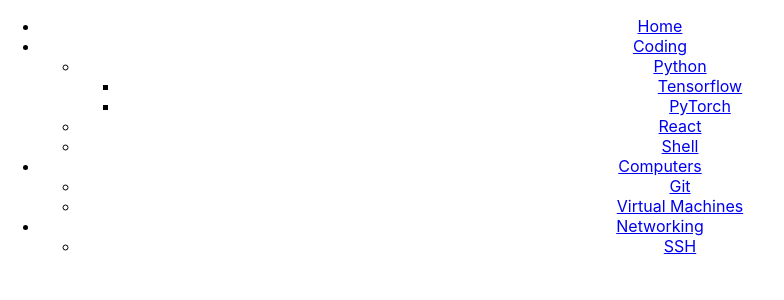
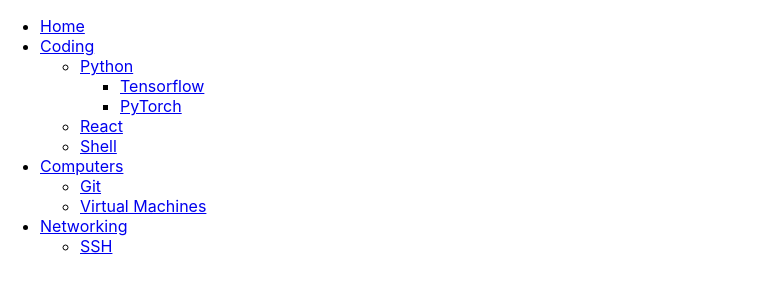
Before and after one commit to fordaj/fordnotes, a React (Create React App) app: page / in a window 1280 px wide. Shown: the top 300 px of the page, without its empty margins (0-784 px from the left). Built offline with nearby package versions, Linux system fonts and the light colour scheme.

Commit message:
Upgraded NavBar to render recursively

```diff
--- a/src/App.css
+++ b/src/App.css
@@ -1,38 +1,51 @@
-.App {
-  text-align: center;
+body {
+  margin: 0;
+  padding: 0;
+}
+.NavbarItems {
+  background-color: black;
+  margin: 0;
+  padding: 0;
+  height: 80px;
 }
 
-.App-logo {
-  height: 40vmin;
-  pointer-events: none;
+.NavbarItems h1 {
+  color: white;
+  padding: 10px;
+  font-size: 25px;
 }
-
-@media (prefers-reduced-motion: no-preference) {
-  .App-logo {
-    animation: App-logo-spin infinite 20s linear;
-  }
+.logo {
+  width: 20%;
+  float: left;
 }
-
-.App-header {
-  background-color: #282c34;
-  min-height: 100vh;
-  display: flex;
-  flex-direction: column;
-  align-items: center;
-  justify-content: center;
-  font-size: calc(10px + 2vmin);
+.navbar-ul {
+  width: 80%;
+  float: left;
+  list-style: none;
+  margin: 0px;
+  padding: 0;
+}
+/* li {
+  display: inline;
+  list-style: none;
+  font-size: 18px;
+  padding: 10px;
+  line-height: 80px;
+} */
+.nav-links {
   color: white;
+  text-decoration: none;
 }
-
-.App-link {
-  color: #61dafb;
+.nav-links-mobile {
+  color: white;
+  text-decoration: none;
 }
-
-@keyframes App-logo-spin {
-  from {
-    transform: rotate(0deg);
-  }
-  to {
-    transform: rotate(360deg);
-  }
+li:hover {
+  background-color: white;
 }
+li:hover .nav-links {
+  color: black;
+}
+li:hover .nav-links-mobile {
+  color: black;
+}
--- a/src/App.js
+++ b/src/App.js
@@ -1,10 +1,11 @@
 import "./App.css"
-import NavBar from "./components/NavBar/NavBar";
+import NavBar from "./components/NavBar/NavBar"
+import {Pages} from "./components/NavBar/Pages"
 
 export default function App() {
   return (
     <div className="App">
-      <NavBar />
+      <NavBar Pages={Pages}/>
     </div>
   );
 }
--- a/src/components/NavBar/NavBar.js
+++ b/src/components/NavBar/NavBar.js
@@ -1,129 +1,31 @@
-import React from "react";
-// import { Pages } from "./Pages";
-// import "./NavBar.css"
+import React, { useState } from "react";
 
-export default class NavBar extends React.Component {
-  constructor(props) {
-    super(props);
-    this.state = {
-      Pages: [
+export default function NavBar({ Pages }) {
+  const [isVisible, setIsVisible] = useState(false);
+  const expand = () => {
+    setIsVisible(!isVisible);
+  };
+  return (
+    <ul>
       {
-            Title: "Home",
-            URL: "#",
-            Classes: "NavBar-Page"
-        },
-        {
-            Title: "Coding",
-            URL: "#",
-            Classes: "NavBar-Page",
-            Subpages: [
-              {
-                Title: "Python",
-                URL: "#",
-                Classes: "NavBar-Subpage",
-                Subsubpages: [
-                  {
-                    Title: "Tensorflow",
-                    URL: "#",
-                    Classes: "NavBar-Subsubpage"
-                  },
-                  {
-                    Title: "PyTorch",
-                    URL: "#",
-                    Classes: "NavBar-Subsubpage"
+        Pages.map(
+          (Page) => {
+            if (Page.Pages !== undefined){
+              return (
+                <li key={Page.Title}>
+                  <a href={Page.URL}>{Page.Title}</a>
+                  <NavBar Pages={Page.Pages} />
+                </li>
+              );
             }
-                ]
-              },
-              {
-                Title: "React",
-                URL: "#",
-                Classes: "NavBar-Subpage"
-              },
-              {
-                Title: "Shell",
-                URL: "#",
-                Classes: "NavBar-Subpage"
+            return (
+              <li onClick={expand} key={Page.Title}>
+                <a href={Page.URL}>{Page.Title}</a>
+              </li>
+            );
           }
-            ]
-        },
-        {
-            Title: "Computers",
-            URL: "#",
-            Classes: "NavBar-Page",
-            Subpages: [
-              {
-                Title: "Git",
-                URL: "#",
-                Classes: "NavBar-Subpage"
-              },
-              {
-                Title: "Virtual Machines",
-                URL: "#",
-                Classes: "NavBar-Subpage"
-              }
-            ]
-        },
-        {
-            Title: "Networking",
-            URL: "#",
-            Classes: "NavBar-Page",
-            Subpages: [
-              {
-                Title: "SSH",
-                URL: "#",
-                Classes: "NavBar-Subpage"
-              }
-            ]
-        }
-      ]
-    }
-  }
-  render() {
-    const items = this.state.Pages.map((Page, i) => {
-      if (Page.Subpages !== undefined){
-        return (
-          <li key={i} className={Page.Classes}>
-            <a href={Page.URL}>{Page.Title}</a>
-            <ul>
-              {Page.Subpages.map((Subpage, j) => {
-                if (Subpage.Subsubpages !== undefined){
-                  return (
-                    <li key={i*100+j} className={Subpage.Classes}>
-                      <a href={Subpage.URL}>{Subpage.Title}</a>
-                      <ul>
-                        {Subpage.Subsubpages.map((Subsubpage, k) => {
-                          return (
-                          <li key={i*10000+j*100+k} className={Subsubpage.Classes}>
-                            <a href={Subsubpage.URL}>{Subsubpage.Title}</a>
-                          </li>
-                          )
-                        })}
-                      </ul>
-                    </li>
         )
       }
-                return (
-                  <li key={i*100+j} className={Subpage.Classes}>
-                    <a href={Subpage.URL}>{Subpage.Title}</a>
-                  </li>
-                )})}
     </ul>
-          </li>
-        )
-      }
-      return (
-        <li className={Page.Classes}>
-          <a href={Page.URL}>{Page.Title}</a>
-        </li>
-      )
-    });
-
-    return (
-      <div>
-        <ul>
-          {items}
-        </ul>
-      </div>
   );
 }
-};
--- /dev/null
+++ b/src/components/NavBar/Pages.js
@@ -0,0 +1,70 @@
+export const Pages = [
+    {
+        Title: "Home",
+        URL: "#",
+        Classes: "NavBar-Page"
+    },
+    {
+        Title: "Coding",
+        URL: "#",
+        Classes: "NavBar-Page",
+        Pages: [
+            {
+                Title: "Python",
+                URL: "#",
+                Classes: "NavBar-Page",
+                Pages: [
+                    {
+                        Title: "Tensorflow",
+                        URL: "#",
+                        Classes: "NavBar-Page"
+                    },
+                    {
+                        Title: "PyTorch",
+                        URL: "#",
+                        Classes: "NavBar-Page"
+                    }
+                ]
+            },
+            {
+                Title: "React",
+                URL: "#",
+                Classes: "NavBar-Page"
+            },
+            {
+                Title: "Shell",
+                URL: "#",
+                Classes: "NavBar-Page"
+            }
+        ]
+    },
+    {
+        Title: "Computers",
+        URL: "#",
+        Classes: "NavBar-Page",
+        Pages: [
+            {
+                Title: "Git",
+                URL: "#",
+                Classes: "NavBar-Page"
+            },
+            {
+                Title: "Virtual Machines",
+                URL: "#",
+                Classes: "NavBar-Page"
+            }
+        ]
+    },
+    {
+        Title: "Networking",
+        URL: "#",
+        Classes: "NavBar-Page",
+        Pages: [
+            {
+                Title: "SSH",
+                URL: "#",
+                Classes: "NavBar-Page"
+            }
+        ]
+    }
+];
```
Lines whose indentation alone changed are shown as unchanged.
